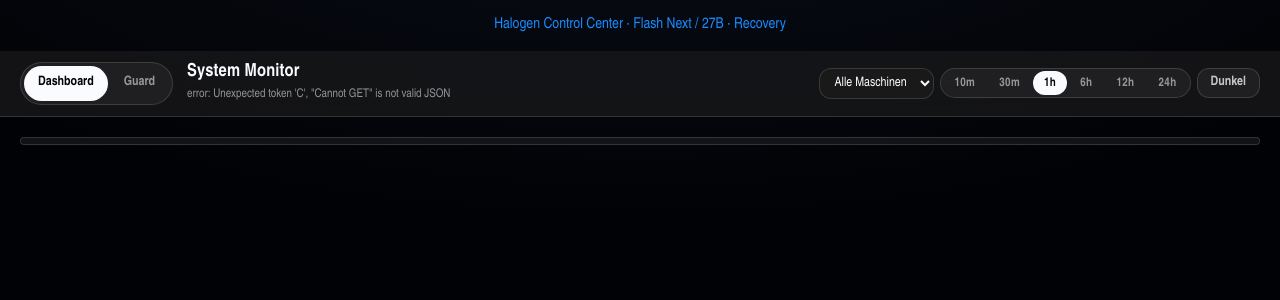
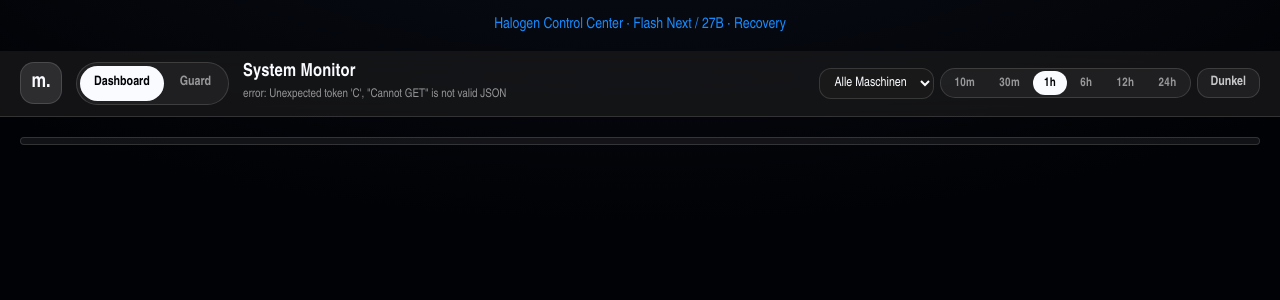
Before and after one commit to mundalexander/mac-monitor, a PHP site: page /mac-monitor-index.php in a window 1280 px wide. Shown: the top 300 px of the page. Run offline with PHP 8.4, Linux system fonts and the light colour scheme; some web fonts are replaced.

Commit message:
WP6: 3-Farb-System — Neutral (Grautöne) + Akzent #76b900 + Rot nur als Signal; Charts/Badges/Dots ent-violett/ent-orange; Logo m. im Header

```diff
--- a/server/assets/ui.css
+++ b/server/assets/ui.css
@@ -62,8 +62,8 @@
   --panel: var(--surface);
   --panel-2: var(--surface2);
   --muted: var(--text-m);
-  --accent: var(--warning);
-  --accent-ink: light-dark(#fff4ec, #1a1000);
+  --accent: #76b900;
+  --accent-ink: #101010;
   --blue: var(--info);
   --green: var(--success);
   --purple: var(--violet);
@@ -82,9 +82,9 @@
   --chart-grid: light-dark(hsl(240 8.7% 9% / .1), hsl(240 12.5% 96.9% / .1));
   --chart-tick: var(--text-m);
   --chart-legend: var(--text);
-  --cpu: var(--info);
-  --gpu: var(--violet);
-  --ram: var(--success);
+  --cpu: #8e8e93;
+  --gpu: #76b900;
+  --ram: #6e6e73;
   --bar-bg: light-dark(hsl(240 5% 85%), hsl(240 2% 18%));
 }
 [data-theme="light"] { color-scheme: light; }
@@ -97,18 +97,18 @@
   --chart-grid: #2a2a31;
   --chart-tick: #9a9aa4;
   --chart-legend: #f2f3f5;
-  --cpu: #178bff;
-  --gpu: #c9a0ff;
-  --ram: #10c47f;
+  --cpu: #9a9aa4;
+  --gpu: #76b900;
+  --ram: #7c7c86;
   --bar-bg: #26262c;
 }
 [data-theme="light"] {
   --chart-grid: #e3e3e8;
   --chart-tick: #5b5b64;
   --chart-legend: #16161a;
-  --cpu: #0b57d0;
-  --gpu: #7a3ff2;
-  --ram: #14803a;
+  --cpu: #6e6e73;
+  --gpu: #5a8f00;
+  --ram: #8e8e93;
   --bar-bg: #dcdce2;
 }
 
--- a/server/mac-monitor-index.php
+++ b/server/mac-monitor-index.php
@@ -51,7 +51,7 @@ main { padding: 20px; max-width: 1400px; margin: 0 auto; }
 .brain-legend { display: flex; flex-wrap: wrap; gap: 8px 18px; margin-top: 10px; font-size: 12.5px; color: var(--text); }
 .brain-legend .bl-item { display: inline-flex; align-items: center; gap: 7px; }
 .brain-legend .bl-dot { width: 10px; height: 10px; border-radius: 50%; display: inline-block; flex: none; }
-.brain-legend .bl-fire { background: #0a84ff; box-shadow: 0 0 8px 2px rgba(10,132,255,.75); }
+.brain-legend .bl-fire { background: #76b900; box-shadow: 0 0 8px 2px rgba(118,185,0,.75); }
 .brain-legend .bl-after { background: rgba(10,132,255,.38); box-shadow: 0 0 5px 1px rgba(10,132,255,.25); }
 .brain-legend .bl-ready { background: rgba(10,132,255,.85); }
 .brain-legend .bl-idle { background: transparent; border: 1px solid rgba(140,160,180,.6); }
@@ -64,6 +64,9 @@ body.view-brain #token-wrap,
 body.view-brain #solar-section { display: none !important; }
 #brain-section { display: none; }
 body.view-brain #brain-section { display: block !important; }
+.mm-logo { display: grid; place-items: center; width: 42px; height: 42px; border-radius: 14px;
+  background: var(--frosted); border: 1px solid var(--border); font-size: 20px; font-weight: 650;
+  color: var(--text); flex-shrink: 0; }
 /* Integrierte Ansichten: Engine Room nativ, Rest als Voll-Embed */
 #er-section { display: none; }
 #ctl-section { display: none; }
@@ -199,6 +202,7 @@ body.view-embed #embed-wrap { display: block !important; }
 <div style="padding:14px;text-align:center"><a href="mac-monitor-control.html">Halogen Control Center &middot; Flash Next / 27B &middot; Recovery</a></div>
 <header class="mm-header">
   <div class="mm-brand">
+    <span class="mm-logo">m.</span>
     <nav class="mm-nav" aria-label="Hauptnavigation">
       <a href="index.php" aria-current="page">Dashboard</a>
       <a href="https://mund.bplaced.net/haloguard/">Guard</a>
@@ -338,7 +342,7 @@ body.view-embed #embed-wrap { display: block !important; }
 <script src="https://cdn.jsdelivr.net/npm/chart.js@4.4.4/dist/chart.umd.min.js?v=2"></script>
 <script>
 const REFRESH_INTERVAL = 10; // seconds — must match LaunchAgent interval
-const SERVERS = {"evo-x3":{"id":"evo-x3","name":"Evo-X3","host":"sascha-EVO-X3","os":"Ubuntu 24.04","icon":"\ud83d\udfe0","color":"#30d158"},"mac":{"id":"mac","name":"BigMac","host":"BigMac","os":"macOS","icon":"\ud83d\udda5\ufe0f","color":"#0a84ff"},"mini-pc":{"id":"mini-pc","name":"Mini-PC","host":"MINI-PC","os":"Ubuntu 24.04 (WSL2)","icon":"\ud83d\udce6","color":"#bf5af2"}};
+const SERVERS = {"evo-x3":{"id":"evo-x3","name":"Evo-X3","host":"sascha-EVO-X3","os":"Ubuntu 24.04","icon":"\ud83d\udfe0","color":"#76b900"},"mac":{"id":"mac","name":"BigMac","host":"BigMac","os":"macOS","icon":"\ud83d\udda5\ufe0f","color":"#8e8e93"},"mini-pc":{"id":"mini-pc","name":"Mini-PC","host":"MINI-PC","os":"Ubuntu 24.04 (WSL2)","icon":"\ud83d\udce6","color":"#6e6e73"}};
 
 const RANGE_BUTTONS = document.querySelectorAll('[data-range]');
 const TABS_EL = document.getElementById('server-tabs');
@@ -467,8 +471,8 @@ function statusDotClass(ageSec) {
 }
 
 function statusDotColor(ageSec) {
-  if (ageSec < 180) return '#30d158';
-  if (ageSec < 600) return '#ff9f0a';
+  if (ageSec < 180) return '#76b900';
+  if (ageSec < 600) return '#8e8e93';
   return '#ff453a';
 }
 
@@ -894,9 +898,9 @@ function renderServerBlock(sid, s) {
 
 function serverTagColor(server) {
   const colors = {
-    'ollama':    '#0a84ff',
-    'lm-studio': '#bf5af2',
-    'llama.cpp':  '#ff9f0a',
+    'ollama':    '#76b900',
+    'lm-studio': '#8e8e93',
+    'llama.cpp':  '#a0a0a8',
     'nvidia':     '#76b900',
   };
   return colors[server] || 'var(--muted)';
@@ -998,10 +1002,10 @@ function updateGauges(sid, latest, now) {
       const lmRunning = lmModels.length > 0;
       html += `<div style="margin-bottom:4px;padding:4px 0;border-bottom:1px solid var(--border)">`;
       html += `<span style="font-size:11px;color:var(--muted);margin-right:8px">LM Studio:</span>`;
-      html += `<span style="font-size:11px;color:${lmRunning ? '#30d158' : '#ff453a'};margin-right:8px">${lmRunning ? '● online' : '● offline'}</span>`;
+      html += `<span style="font-size:11px;color:${lmRunning ? '#76b900' : '#ff453a'};margin-right:8px">${lmRunning ? '● online' : '● offline'}</span>`;
       if (!lmRunning) {
         html += `<button class="backend-btn" data-sid="${sid}" data-action="lmstudio_start"
-          style="margin:2px 4px;background:#30d158;color:#161b22;border:none;padding:3px 8px;border-radius:var(--r-sm);cursor:pointer;font-size:11px;font-family:inherit">▶ Start</button>`;
+          style="margin:2px 4px;background:#76b900;color:#101010;border:none;padding:3px 8px;border-radius:var(--r-sm);cursor:pointer;font-size:11px;font-family:inherit">▶ Start</button>`;
       } else {
         html += `<button class="backend-btn" data-sid="${sid}" data-action="lmstudio_stop"
           style="margin:2px 4px;background:#ff453a;color:#fff;border:none;padding:3px 8px;border-radius:var(--r-sm);cursor:pointer;font-size:11px;font-family:inherit">Stop</button>`;
@@ -1009,7 +1013,7 @@ function updateGauges(sid, latest, now) {
       html += lmModels.map(m => {
         const short = (m.name || '').split('/').pop().split(':')[0];
         return `<button class="unload-btn" data-sid="${sid}" data-model="${m.name}"
-          style="margin:2px 4px;background:#bf5af2;color:#161b22;border:none;padding:3px 8px;border-radius:var(--r-sm);cursor:pointer;font-size:11px;font-family:inherit">
+          style="margin:2px 4px;background:#6e6e73;color:#fff;border:none;padding:3px 8px;border-radius:var(--r-sm);cursor:pointer;font-size:11px;font-family:inherit">
           ${short}</button>`;
       }).join('');
       html += `</div>`;
@@ -1017,15 +1021,15 @@ function updateGauges(sid, latest, now) {
       const hgRunning = hgModels.length > 0;
       html += `<div style="padding:4px 0">`;
       html += `<span style="font-size:11px;color:var(--muted);margin-right:8px">Halogen:</span>`;
-      html += `<span style="font-size:11px;color:${hgRunning ? '#30d158' : '#ff453a'};margin-right:8px">${hgRunning ? '● online' : '● offline'}</span>`;
+      html += `<span style="font-size:11px;color:${hgRunning ? '#76b900' : '#ff453a'};margin-right:8px">${hgRunning ? '● online' : '● offline'}</span>`;
       if (hgRunning) {
         html += `<button class="backend-btn" data-sid="${sid}" data-action="halogen_restart"
-          style="margin:2px 4px;background:#30d158;color:#161b22;border:none;padding:3px 8px;border-radius:var(--r-sm);cursor:pointer;font-size:11px;font-family:inherit">Neustart</button>`;
+          style="margin:2px 4px;background:#76b900;color:#101010;border:none;padding:3px 8px;border-radius:var(--r-sm);cursor:pointer;font-size:11px;font-family:inherit">Neustart</button>`;
         html += `<button class="backend-btn" data-sid="${sid}" data-action="halogen_stop"
           style="margin:2px 4px;background:#ff453a;color:#fff;border:none;padding:3px 8px;border-radius:var(--r-sm);cursor:pointer;font-size:11px;font-family:inherit">Stop</button>`;
       } else {
         html += `<button class="backend-btn" data-sid="${sid}" data-action="halogen_start"
-          style="margin:2px 4px;background:#30d158;color:#161b22;border:none;padding:3px 8px;border-radius:var(--r-sm);cursor:pointer;font-size:11px;font-family:inherit">▶ Start</button>`;
+          style="margin:2px 4px;background:#76b900;color:#101010;border:none;padding:3px 8px;border-radius:var(--r-sm);cursor:pointer;font-size:11px;font-family:inherit">▶ Start</button>`;
       }
       html += `</div>`;
       unloadWrap.innerHTML = html;
@@ -1188,7 +1192,7 @@ function updateChart(sid, series) {
   if (hasKv) {
     kvDatasets.push({
       label: 'KV-Pool %', data: kvPoolSeries,
-      borderColor: '#ff9f0a', backgroundColor: 'transparent',
+      borderColor: '#76b900', backgroundColor: 'transparent',
       tension: 0.3, pointRadius: 0, borderWidth: 1.5,
       yAxisID: 'y', order: -2,
     });
@@ -1249,7 +1253,7 @@ function requestUnload(modelId, btn, sid) {
     if (!btn) return;
     if (d.ok) {
       btn.textContent = 'Befehl in Queue';
-      btn.style.background = '#30d158';
+      btn.style.background = '#76b900';
       btn.disabled = true;
     } else {
       btn.textContent = 'Fehler';
@@ -1272,8 +1276,8 @@ const IP_LABELS = {
   '100.77.241.124': 'Sascha',
 };
 const IP_COLOR_DARK = {
-  'evo-x3': '#30d158', '127.0.0.1': '#0a84ff', '192.168.178.112': '#0a84ff',
-  '100.67.189.1': '#ff9f0a', '100.91.16.62': '#ff9f0a', '100.77.241.124': '#ff9f0a',
+  'evo-x3': '#76b900', '127.0.0.1': '#8e8e93', '192.168.178.112': '#8e8e93',
+  '100.67.189.1': '#6e6e73', '100.91.16.62': '#6e6e73', '100.77.241.124': '#6e6e73',
 };
 const IP_COLOR_LIGHT = {
   'evo-x3': '#248a3d', '127.0.0.1': '#0040dd', '192.168.178.112': '#0040dd',
@@ -1341,7 +1345,7 @@ function updateSolarChart(data) {
         labels: solarSeries.map(p => p.label),
         datasets: [{
           label: solarLabel, data: solarSeries.map(p => p.w),
-          borderColor: '#30d158', backgroundColor: '#30d15822',
+          borderColor: '#76b900', backgroundColor: '#76b90022',
           tension: 0.3, pointRadius: 1, borderWidth: 2, fill: true, spanGaps: true,
         }]
       },
@@ -1481,7 +1485,7 @@ function renderTokenChart() {
   wrap.style.display = 'block';
   const labels = allTs.map(ts => new Date(ts * 1000).toLocaleTimeString([], { hour12: false, hour: '2-digit', minute: '2-digit' }));
   const multi = Object.keys(perMachine).length > 1;
-  const PREFILL = '#ff9f0a';   // Neon-Orange
+  const PREFILL = '#8e8e93';   // Neutral (3-Farb-Regel)
   const DECODE  = '#ffd60a';   // Neon-Gelb
   const datasets = [];
   Object.keys(perMachine).forEach(id => {
```
